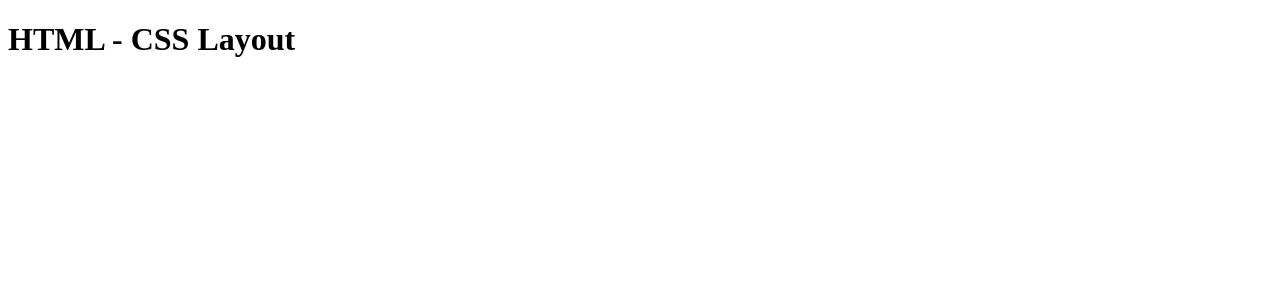
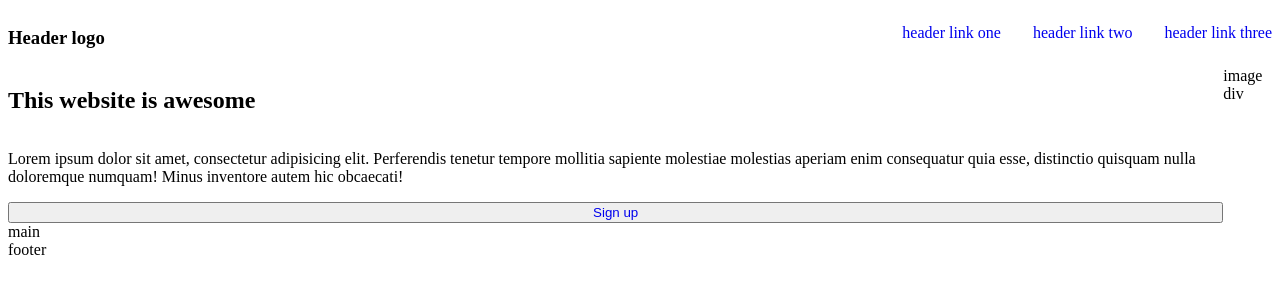
Before and after one commit to sam-rsuarez10/odin-html-css-layout, a plain HTML site: page index.html in a window 1280 px wide. Drawn offline with Linux system fonts and the light colour scheme.

Commit message:
Give initial positioning to header

```diff
--- a/index.html
+++ b/index.html
@@ -8,6 +8,27 @@
     <title>HTML-CSS Layout</title>
 </head>
 <body>
-    <h1>HTML - CSS Layout</h1>
+    <header>
+        <div class="up-header__container">
+            <div class="header-logo__container">
+                <h3>Header logo</h3>
+            </div>
+            <ul class="header-link">
+                <li><a href="#">header link one</a></li>
+                <li><a href="#">header link two</a></li>
+                <li><a href="#">header link three</a></li>
+            </ul>
+        </div>
+        <div class="bottom-header__container">
+            <div class="header-info__container">
+                <h2>This website is awesome</h2>
+                <p>Lorem ipsum dolor sit amet, consectetur adipisicing elit. Perferendis tenetur tempore mollitia sapiente molestiae molestias aperiam enim consequatur quia esse, distinctio quisquam nulla doloremque numquam! Minus inventore autem hic obcaecati!</p>
+                <button class="sign-up__btn"><a href="#">Sign up</a></button>
+            </div>
+            <div class="header-img__container">image div</div>
+        </div>
+    </header>
+    <main>main</main>
+    <footer>footer</footer>
 </body>
 </html>
--- a/styles.css
+++ b/styles.css
@@ -0,0 +1,34 @@
+a{
+    text-decoration: none;
+}
+
+ul {
+    list-style: none;
+}
+
+.header {
+    display: flex;
+    justify-content: center;
+    align-items: center;
+}
+
+.up-header__container{
+    display: flex;
+    justify-content: space-between;
+}
+
+.bottom-header__container {
+    display: flex;
+}
+
+.header-info__container {
+    display: flex;
+    flex-direction: column;
+    justify-content: center;
+}
+
+.header-link {
+    display: flex;
+    justify-content: space-around;
+    gap: 2rem;
+}
```
